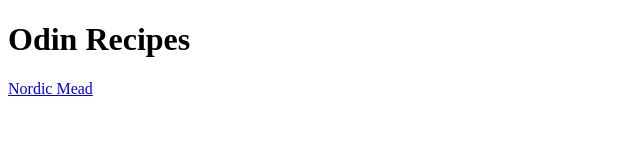
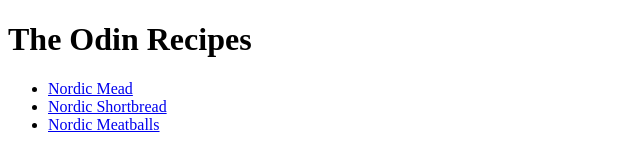
Before and after one commit to francosingh5/Odin-recipes, a plain HTML site: page index.html in a window 1280 px wide. Shown: the whole page, without its empty margins (0-640 px from the left). Drawn offline with Linux system fonts and the light colour scheme.

Commit message:
Add links to the other webpages

```diff
--- a/index.html
+++ b/index.html
@@ -5,7 +5,11 @@
         <title>Odin Recipes</title>
     </head>
     <body>
-        <h1>Odin Recipes</h1>
-        <a href="./recipes/mead.html">Nordic Mead</a>
+        <h1>The Odin Recipes</h1>
+        <ul>
+            <li><a href="./recipes/Nordic_mead.html">Nordic Mead</a></li>
+            <li><a href="./recipes/Nordic_shortbread.html">Nordic Shortbread</a></li>
+            <li><a href="./recipes/Nordic_meatball.html">Nordic Meatballs</a></li>
+        </ul>
     </body>
 </html>
```
